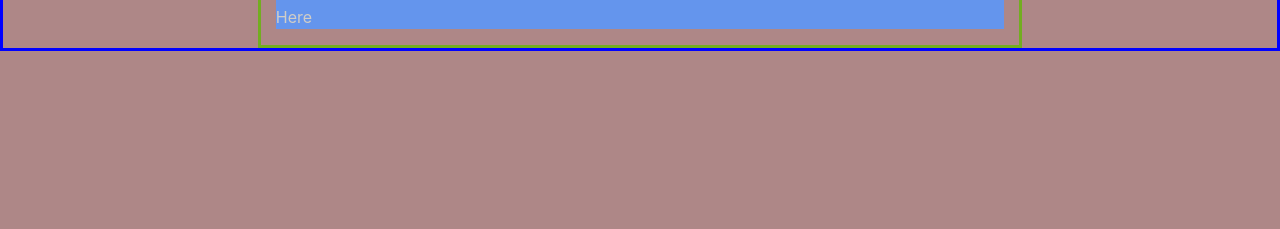
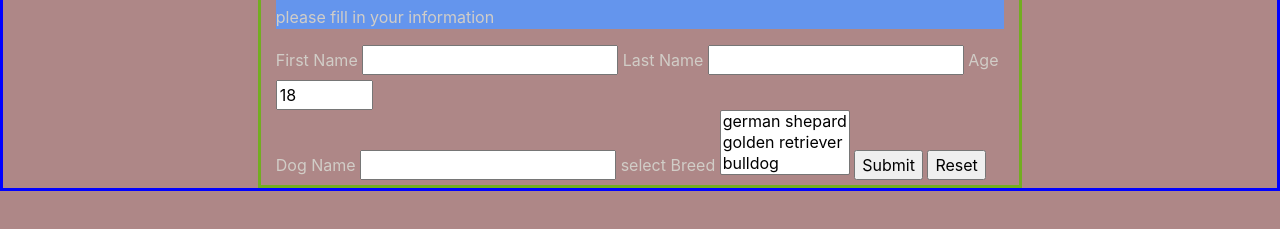
Before and after one commit to brycebresnan/SugarPuppy, a website built with webpack: page src/html/activity-one.html in a window 1280 px wide. Shown: the part 77-306 px from the top of the page. Built offline with nearby package versions, Linux system fonts and the light colour scheme.

Commit message:
Co-authored-by: Semejae <Semejae@users.noreply.github.com>

```diff
--- a/src/html/activity-one.html
+++ b/src/html/activity-one.html
@@ -15,11 +15,35 @@
     </span>
     <div id="about">
       <h2>About Activity One:</h2>
-      <p>Here </p>
+      <p>please fill in your information </p>
     </div>
-    <div id="picture">
+    <form id="new-user">
+      <div id="user-info">
+        <label for="new-user-first-name">First Name</label>
+        <input type="text" id="new-user-first-name" name="new-user-first-name">
+        <label for="new-user-last-name">Last Name</label>
+        <input type="text" id="new-user-last-name" name="new-user-last-name">
+        <label for="new-user-age">Age</label>
+        <input type="number" id="new-user-age" name="new-user-age" min="1" max="100" value="18">
+      </div>
+      <div id="dog-info">
+        <label for="new-user-dog-name">Dog Name</label>
+        <input type="text" id="new-user-first-name" name="new-user-first-name">
+        <label for="new-user-dog-breed">select Breed</label>
+        <select id="dog" name="breed" size="3">
+          <option value="german shepard">german shepard</option>
+          <option value="golden retriever">golden retriever</option>
+          <option value="bulldog">bulldog</option>
+          <option value="poodle">poodle</option>
+        </select>
+        <input type="submit" value="Submit">
+        <input type="reset">
+      </div>
 
+    </form>
+    <div id=" picture">
     </div>
+
   </div>
 </body>
 
```
Also changed, not shown: src/index.html (+6 -3 lines), src/img/juno.jpg (added).
